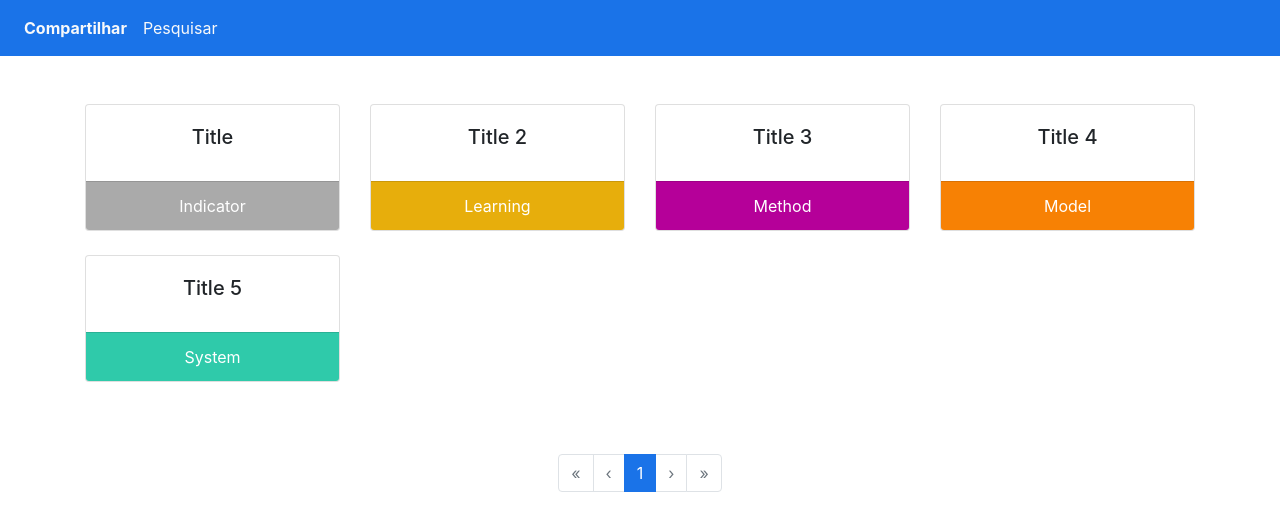
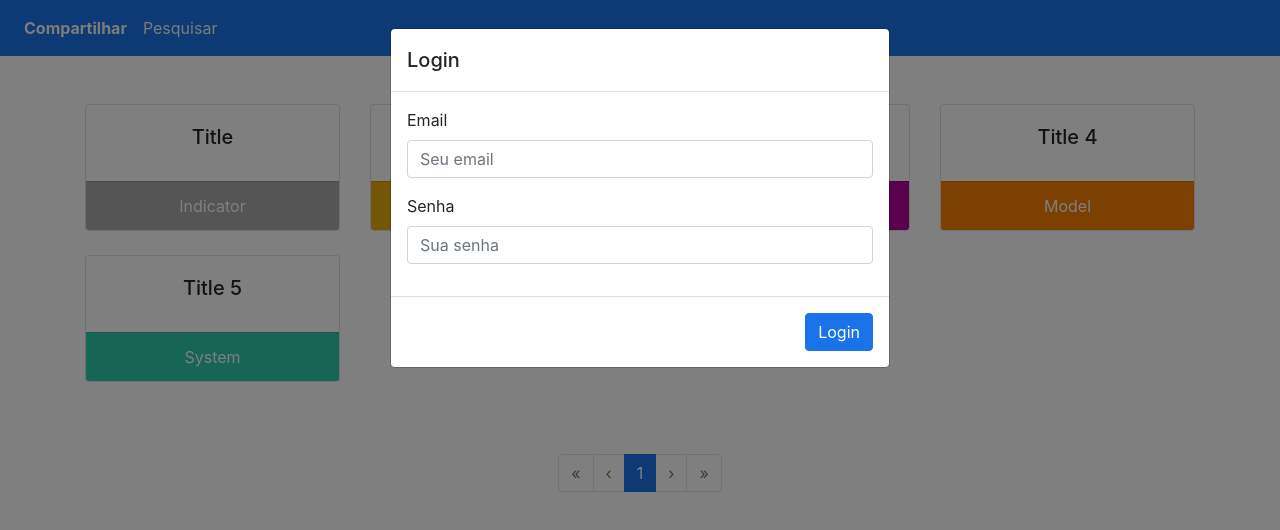
Before and after one commit to mathlimma/if1007-microservices, a React (Create React App) app in the folder frontend/: page /share in a window 1280 px wide. Shown: the top 530 px of the page. Built offline with nearby package versions, Linux system fonts and the light colour scheme.

Commit message:
Add login modal

```diff
--- a/frontend/src/App.jsx
+++ b/frontend/src/App.jsx
@@ -1,3 +1,4 @@
+import { useState } from "react";
 import './App.css';
 import KsNavbar from './components/KsNavbar';
 import {
@@ -8,10 +9,14 @@ import {
 } from "react-router-dom";
 import SearchPage from "./pages/SearchPage";
 import SharePage from "./pages/SharePage";
+import KsLoginModal from "./components/KsLoginModal";
 
-function App() {
+const App = () => {
+  const [isLogged, setIsLogged] = useState(false);
+
   return (
     <div className="App">
+      <KsLoginModal isOpen={!isLogged} loginCallback={() => setIsLogged(true)} />
       <Router>
         <KsNavbar />
         <Switch>
--- /dev/null
+++ b/frontend/src/components/KsLoginModal/index.jsx
@@ -0,0 +1,34 @@
+import PropTypes from "prop-types";
+import {
+  Button, Modal, ModalHeader, ModalBody, ModalFooter,
+  Form, FormGroup, Label, Input,
+} from 'reactstrap';
+
+const KsLoginModal = ({ isOpen, loginCallback }) => (
+  <Modal isOpen={isOpen}>
+    <ModalHeader>Login</ModalHeader>
+    <ModalBody>
+      <Form>
+        <FormGroup className="mb-3">
+          <Label for="email">Email</Label>
+          <Input type="email" name="email" id="email" placeholder="Seu email" />
+        </FormGroup>
+        <FormGroup>
+          <Label for="password">Senha</Label>
+          <Input type="password" name="password" id="password" placeholder="Sua senha" />
+        </FormGroup>
+      </Form>
+    </ModalBody>
+    <ModalFooter>
+      <Button color="primary" onClick={loginCallback}>Login</Button>{' '}
+    </ModalFooter>
+  </Modal>
+);
+
+
+KsLoginModal.propTypes = {
+  isOpen: PropTypes.bool.isRequired,
+  loginCallback: PropTypes.func.isRequired,
+};
+
+export default KsLoginModal;
```
